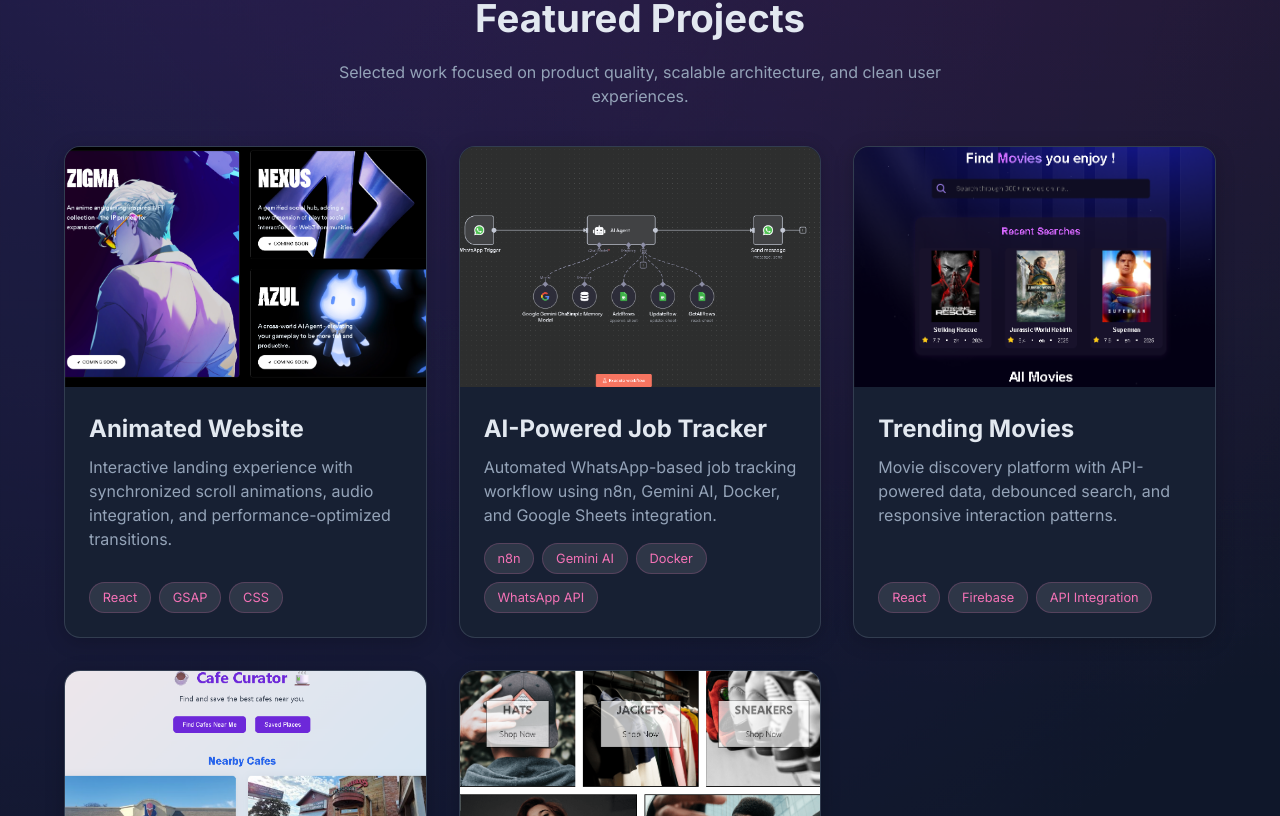
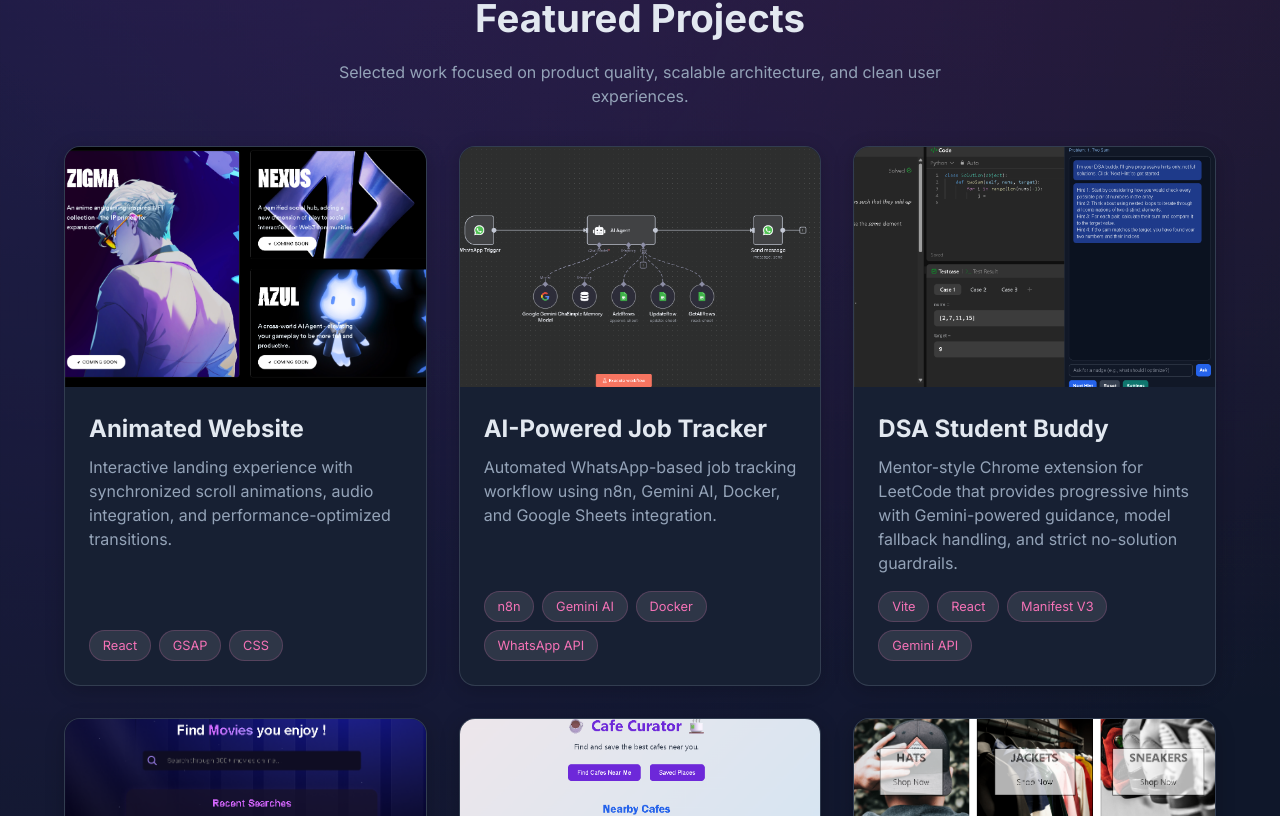
Before and after one commit to prem-goswami/Projects-Portfolio, a React (Vite) app: page / in a window 1280 px wide. Shown: the part 1044-1860 px from the top of the page. Built offline with nearby package versions, Linux system fonts and the light colour scheme; no server answers.

Commit message:
Dsa-Project added

```diff
--- a/src/Components/Projects.jsx
+++ b/src/Components/Projects.jsx
@@ -31,6 +31,14 @@
       image: "/projects/N8n-Workflow.png",
       link: "https://github.com/prem-goswami/ApplicationTracker-N8N",
       tech: ["n8n", "Gemini AI", "Docker", "WhatsApp API"],
+    },
+    {
+      title: "DSA Student Buddy",
+      description:
+        "Mentor-style Chrome extension for LeetCode that provides progressive hints with Gemini-powered guidance, model fallback handling, and strict no-solution guardrails.",
+      image: "/projects/Dsa-Buddy.png",
+      link: "https://github.com/prem-goswami/DSA-buddy",
+      tech: ["Vite", "React", "Manifest V3", "Gemini API"],
     },
     {
       title: "Trending Movies",
```
Also changed, not shown: public/projects/Dsa-Buddy.png (added).
